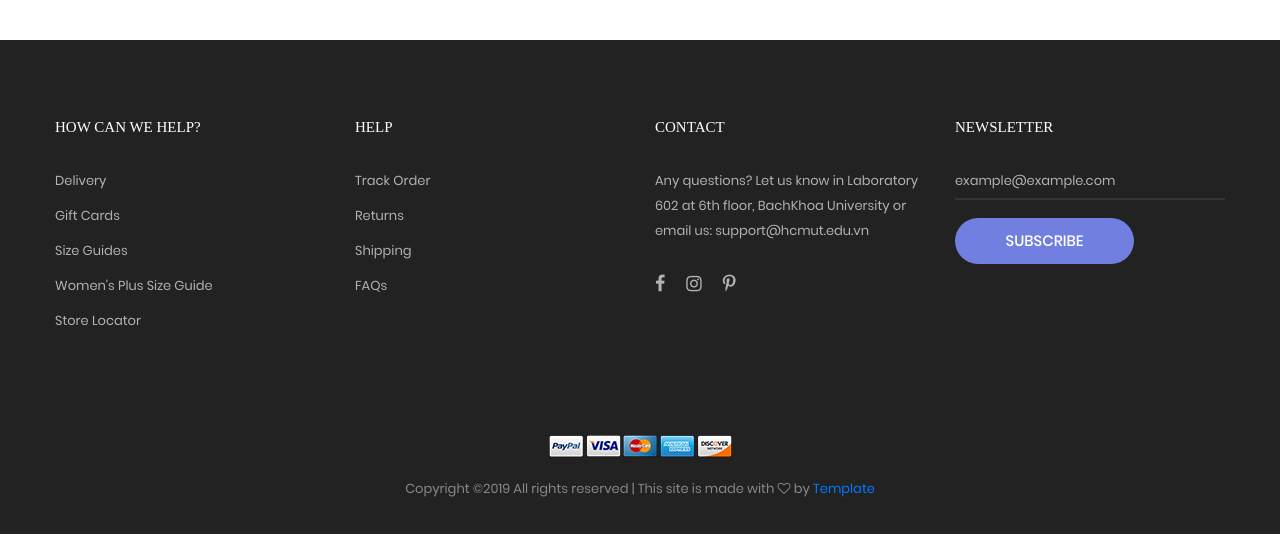
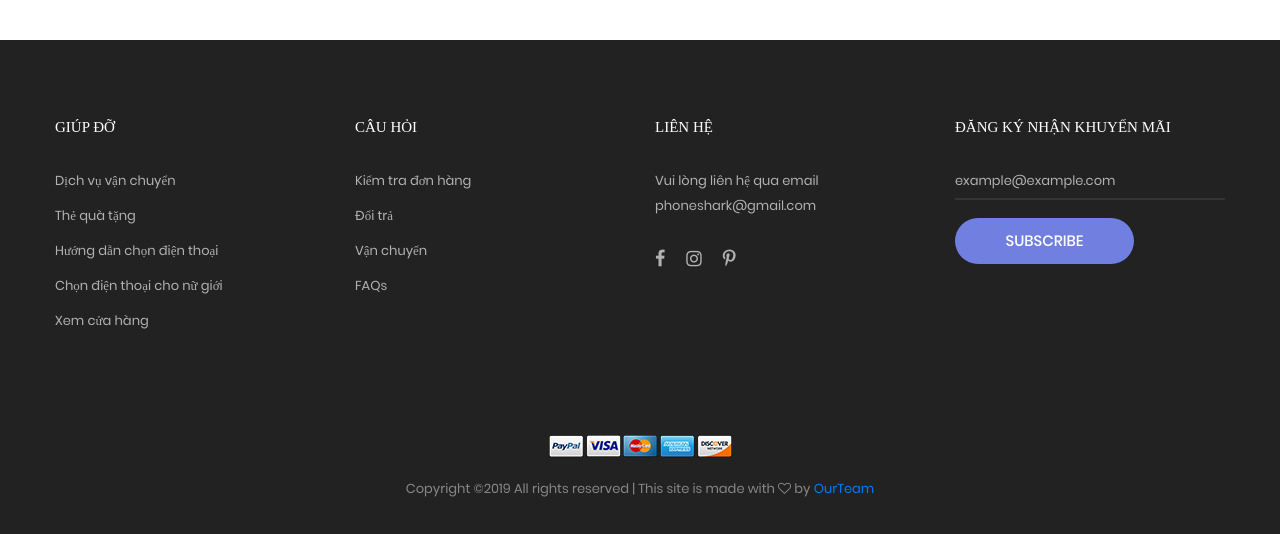
Before and after one commit to hoangkim98/mobile_phone_selling, a PHP site: page /assignment2/blog.php in a window 1280 px wide; the page is wider, and only the part inside the window is pictured. Shown: the part 4025-4559 px from the top of that part. Run offline with PHP 8.4, Linux system fonts and the light colour scheme; some web fonts are replaced.

Commit message:
update home

```diff
--- a/layout_foot.php
+++ b/layout_foot.php
@@ -4,37 +4,37 @@
 			<div class="row">
 				<div class="col-sm-6 col-lg-3 p-b-50">
 					<h4 class="stext-301 cl0 p-b-30">
-						How Can We Help?
+						Giúp đỡ
 					</h4>
 
 					<ul>
 						<li class="p-b-10">
 							<a href="#" class="stext-107 cl7 hov-cl1 trans-04">
-								Delivery
+								Dịch vụ vận chuyển
 							</a>
 						</li>
 
 						<li class="p-b-10">
 							<a href="#" class="stext-107 cl7 hov-cl1 trans-04">
-								Gift Cards
+								Thẻ quà tặng
 							</a>
 						</li>
 
 						<li class="p-b-10">
 							<a href="#" class="stext-107 cl7 hov-cl1 trans-04">
-								Size Guides
+								Hướng dẫn chọn điện thoại
 							</a>
 						</li>
 
 						<li class="p-b-10">
 							<a href="#" class="stext-107 cl7 hov-cl1 trans-04">
-								Women's Plus Size Guide
+								Chọn điện thoại cho nữ giới
 							</a>
 						</li>
 
 						<li class="p-b-10">
 							<a href="#" class="stext-107 cl7 hov-cl1 trans-04">
-								Store Locator
+								Xem cửa hàng
 							</a>
 						</li>
 					</ul>
@@ -42,25 +42,25 @@
 
 				<div class="col-sm-6 col-lg-3 p-b-50">
 					<h4 class="stext-301 cl0 p-b-30">
-						Help
+						Câu hỏi
 					</h4>
 
 					<ul>
 						<li class="p-b-10">
 							<a href="#" class="stext-107 cl7 hov-cl1 trans-04">
-								Track Order
+								Kiểm tra đơn hàng
 							</a>
 						</li>
 
 						<li class="p-b-10">
 							<a href="#" class="stext-107 cl7 hov-cl1 trans-04">
-								Returns
+								Đổi trả
 							</a>
 						</li>
 
 						<li class="p-b-10">
 							<a href="#" class="stext-107 cl7 hov-cl1 trans-04">
-								Shipping
+								Vận chuyển
 							</a>
 						</li>
 
@@ -74,11 +74,11 @@
 
 				<div class="col-sm-6 col-lg-3 p-b-50">
 					<h4 class="stext-301 cl0 p-b-30">
-						Contact
+						Liên hệ
 					</h4>
 
 					<p class="stext-107 cl7 size-201">
-						Any questions? Let us know in Laboratory 602 at 6th floor, BachKhoa University or email us: support@hcmut.edu.vn
+						Vui lòng liên hệ qua email phoneshark@gmail.com
 					</p>
 
 					<div class="p-t-27">
@@ -98,7 +98,7 @@
 
 				<div class="col-sm-6 col-lg-3 p-b-50">
 					<h4 class="stext-301 cl0 p-b-30">
-						Newsletter
+						Đăng ký nhận khuyến mãi
 					</h4>
 
 					<form>
@@ -140,7 +140,7 @@
 				</div>
 
 				<p class="stext-107 cl6 txt-center">
-	Copyright &copy;<script>document.write(new Date().getFullYear());</script> All rights reserved | This site is made with <i class="fa fa-heart-o" aria-hidden="true"></i> by <a href="#">Template</a>
+	Copyright &copy;<script>document.write(new Date().getFullYear());</script> All rights reserved | This site is made with <i class="fa fa-heart-o" aria-hidden="true"></i> by <a href="#">OurTeam</a>
 				</p>
 			</div>
 		</div>
```
